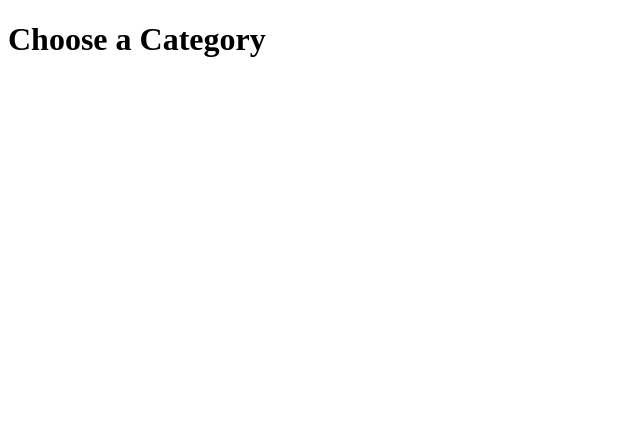
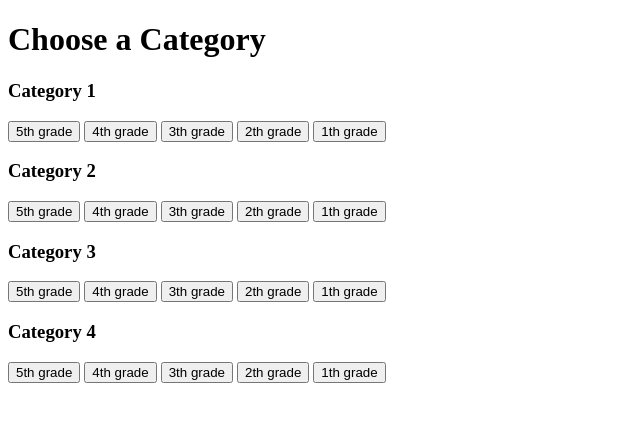
Before and after one commit to jakerobs/group-12, a plain HTML site: page category.html in a window 1280 px wide. Shown: the whole page, without its empty margins (0-640 px from the left). Drawn offline with Linux system fonts and the light colour scheme.

Commit message:
add category html page

```diff
--- a/category.html
+++ b/category.html
@@ -12,7 +12,39 @@
     <main>
         <!-- head font for page -->
         <h1>Choose a Category</h1>
+
         <!-- list of categories -->
+        <h3 class="category-header" id="category">Category 1</h3>
+        <!-- difficulty levels -->
+        <button type="submit" class="btn btn-5th">5th grade</button>
+        <button type="submit" class="btn btn-4th">4th grade</button>
+        <button type="submit" class="btn btn-3th">3th grade</button>
+        <button type="submit" class="btn btn-2th">2th grade</button>
+        <button type="submit" class="btn btn-1th">1th grade</button>
+
+        <h3 class="category-header" id="category">Category 2</h3>
+        <!-- difficulty levels -->
+        <button type="submit" class="btn btn-5th">5th grade</button>
+        <button type="submit" class="btn btn-4th">4th grade</button>
+        <button type="submit" class="btn btn-3th">3th grade</button>
+        <button type="submit" class="btn btn-2th">2th grade</button>
+        <button type="submit" class="btn btn-1th">1th grade</button>
+
+        <h3 class="category-header" id="category">Category 3</h3>
+        <!-- difficulty levels -->
+        <button type="submit" class="btn btn-5th">5th grade</button>
+        <button type="submit" class="btn btn-4th">4th grade</button>
+        <button type="submit" class="btn btn-3th">3th grade</button>
+        <button type="submit" class="btn btn-2th">2th grade</button>
+        <button type="submit" class="btn btn-1th">1th grade</button>
+
+        <h3 class="category-header" id="category">Category 4</h3>
+        <!-- difficulty levels -->
+        <button type="submit" class="btn btn-5th">5th grade</button>
+        <button type="submit" class="btn btn-4th">4th grade</button>
+        <button type="submit" class="btn btn-3th">3th grade</button>
+        <button type="submit" class="btn btn-2th">2th grade</button>
+        <button type="submit" class="btn btn-1th">1th grade</button>
 
     </main>
 
```
